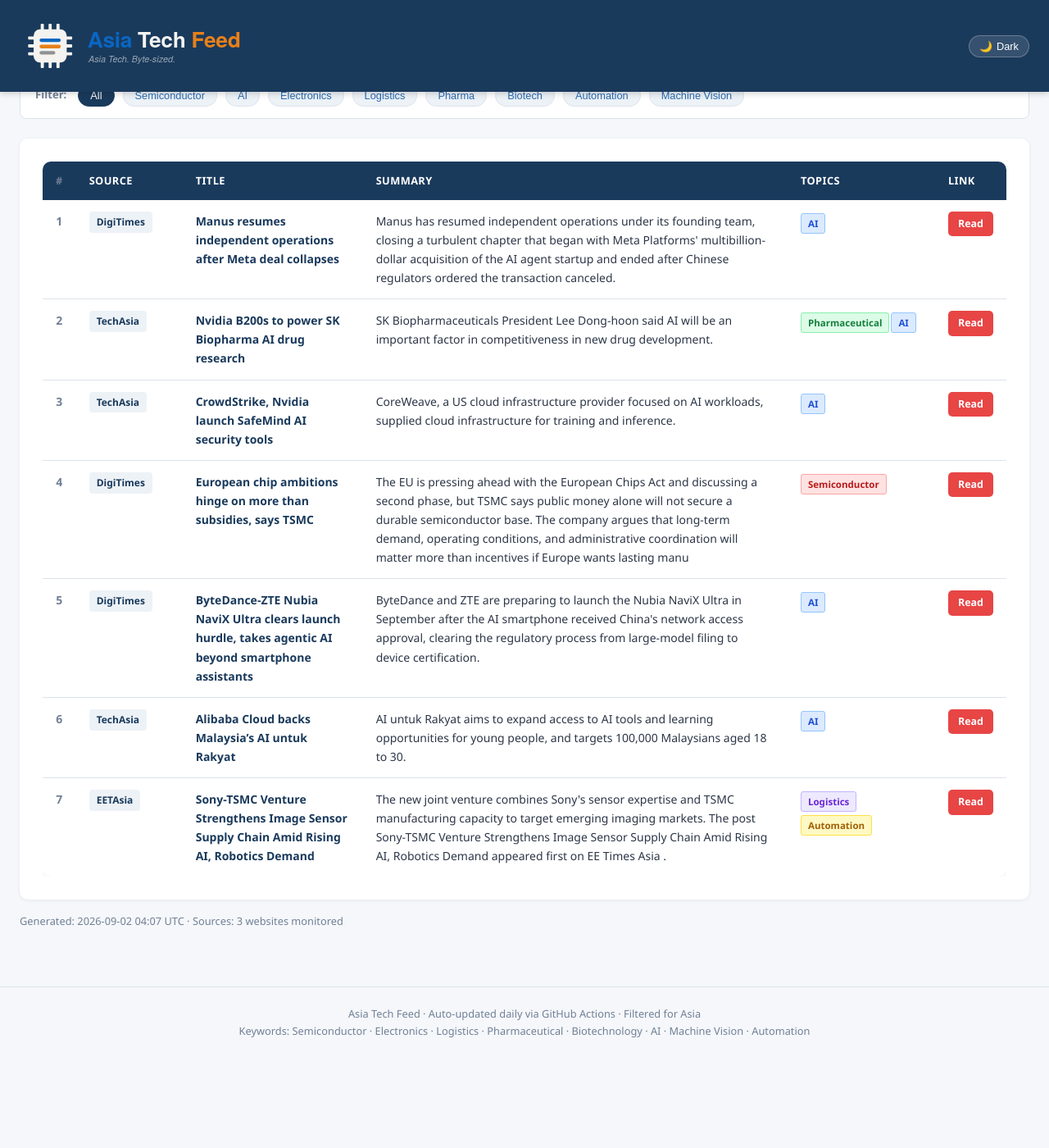
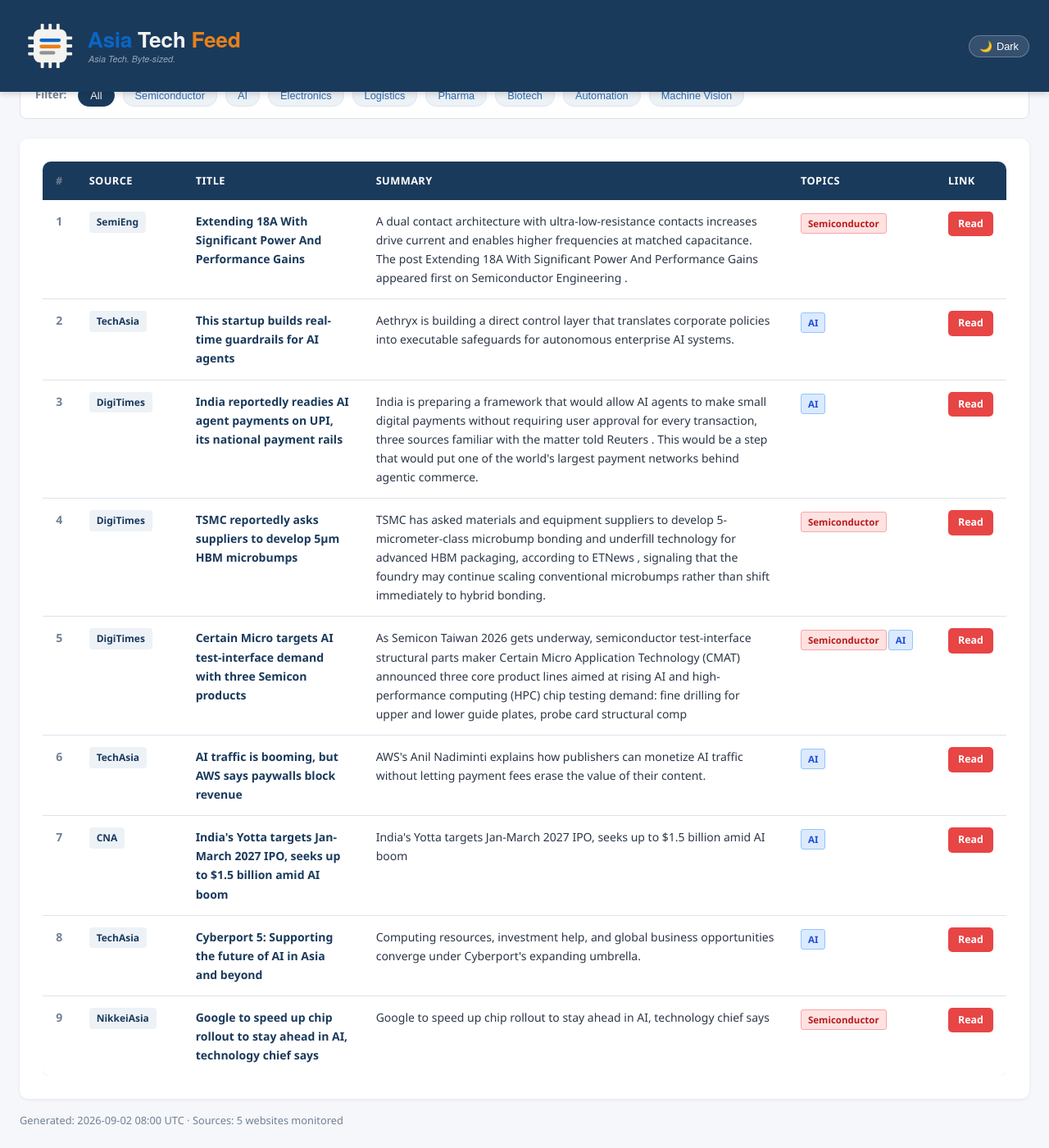
Before and after one commit to asiatechfeed/Asia-Tech-Feed, a Jekyll site: the page built from _posts/2026-09-02-asia-tech-news-digest.md, in a window 1280 px wide and 1400 px high, scrolled down 661 px. Shown: the whole window at 82% size. Built offline with Jekyll 4.4.1, drawn with Linux system fonts in a browser that asks for light colours; a script that is not in the unit is left out; before the commit the page ends 1951 px from its top, so only the background shows below that; some of the changed text lies outside the part shown.

Commit message:
📰 News digest 2026-09-02 (9 articles)

```diff
--- a/_posts/2026-09-02-asia-tech-news-digest.md
+++ b/_posts/2026-09-02-asia-tech-news-digest.md
@@ -1,16 +1,16 @@
 ---
 layout: post
 title: "Asia Tech News Digest - September 02, 2026"
-date: 2026-09-02 12:07:50 +0800
-articles_count: 7
-sources_count: 3
-sources: ["DigiTimes", "EETAsia", "TechAsia"]
+date: 2026-09-02 16:00:53 +0800
+articles_count: 9
+sources_count: 5
+sources: ["CNA", "DigiTimes", "NikkeiAsia", "SemiEng", "TechAsia"]
 csv_file: /assets/data/news-2026-09-02.tsv
-featured_title: "Manus resumes independent operations after Meta deal collapses"
-featured_url: "https://www.digitimes.com/news/a20260902VL214/manus-ai-agent-business-data-meta.html"
-featured_source: "DigiTimes"
-featured_summary: "Manus has resumed independent operations under its founding team, closing a turbulent chapter that began with Meta Platforms' multibillion-dollar acquisition of the AI agent startup and ended after Chinese regulators ordered the transaction canceled."
-featured_image: "https://img.digitimes.com/newsshow/20260902vl214_files/2_2b.jpg"
+featured_title: "Extending 18A With Significant Power And Performance Gains"
+featured_url: "https://semiengineering.com/extending-18a-with-significant-power-and-performance-gains/"
+featured_source: "SemiEng"
+featured_summary: "A dual contact architecture with ultra-low-resistance contacts increases drive current and enables higher frequencies at matched capacitance. The post Extending 18A With Significant Power And Performance Gains appeared first on Semiconductor Engineering ."
+featured_image: "https://semiengineering.com/wp-content/uploads/2026/09/Intel_Extending-18A-Power-Performance-Gains-fig0.webp?fit=1114%2C627&ssl=1"
 ---
 
 <table class="news-table">
@@ -27,59 +27,75 @@ featured_image: "https://img.digitimes.com/newsshow/20260902vl214_files/2_2b.jpg
 <tbody>
 <tr>
   <td class="col-num">1</td>
-  <td class="col-source"><span class="source-badge">DigiTimes</span></td>
-  <td class="col-title"><span class="article-title">Manus resumes independent operations after Meta deal collapses</span></td>
-  <td class="col-summary">Manus has resumed independent operations under its founding team, closing a turbulent chapter that began with Meta Platforms' multibillion-dollar acquisition of the AI agent startup and ended after Chinese regulators ordered the transaction canceled.</td>
-  <td class="col-tags"><span class="tag ai">AI</span></td>
-  <td class="col-link"><a class="btn-link" href="https://www.digitimes.com/news/a20260902VL214/manus-ai-agent-business-data-meta.html" target="_blank" rel="noopener">Read</a></td>
+  <td class="col-source"><span class="source-badge">SemiEng</span></td>
+  <td class="col-title"><span class="article-title">Extending 18A With Significant Power And Performance Gains</span></td>
+  <td class="col-summary">A dual contact architecture with ultra-low-resistance contacts increases drive current and enables higher frequencies at matched capacitance. The post Extending 18A With Significant Power And Performance Gains appeared first on Semiconductor Engineering .</td>
+  <td class="col-tags"><span class="tag semi">Semiconductor</span></td>
+  <td class="col-link"><a class="btn-link" href="https://semiengineering.com/extending-18a-with-significant-power-and-performance-gains/" target="_blank" rel="noopener">Read</a></td>
 </tr>
 <tr>
   <td class="col-num">2</td>
   <td class="col-source"><span class="source-badge">TechAsia</span></td>
-  <td class="col-title"><span class="article-title">Nvidia B200s to power SK Biopharma AI drug research</span></td>
-  <td class="col-summary">SK Biopharmaceuticals President Lee Dong-hoon said AI will be an important factor in competitiveness in new drug development.</td>
-  <td class="col-tags"><span class="tag bio">Pharmaceutical</span><span class="tag ai">AI</span></td>
-  <td class="col-link"><a class="btn-link" href="https://www.techinasia.com/sk-biopharma-taps-insilico-for-2-5b-ai-drug-deal" target="_blank" rel="noopener">Read</a></td>
+  <td class="col-title"><span class="article-title">This startup builds real-time guardrails for AI agents</span></td>
+  <td class="col-summary">Aethryx is building a direct control layer that translates corporate policies into executable safeguards for autonomous enterprise AI systems.</td>
+  <td class="col-tags"><span class="tag ai">AI</span></td>
+  <td class="col-link"><a class="btn-link" href="https://www.techinasia.com/startup-builds-realtime-guardrails-ai-agents" target="_blank" rel="noopener">Read</a></td>
 </tr>
 <tr>
   <td class="col-num">3</td>
-  <td class="col-source"><span class="source-badge">TechAsia</span></td>
-  <td class="col-title"><span class="article-title">CrowdStrike, Nvidia launch SafeMind AI security tools</span></td>
-  <td class="col-summary">CoreWeave, a US cloud infrastructure provider focused on AI workloads, supplied cloud infrastructure for training and inference.</td>
+  <td class="col-source"><span class="source-badge">DigiTimes</span></td>
+  <td class="col-title"><span class="article-title">India reportedly readies AI agent payments on UPI, its national payment rails</span></td>
+  <td class="col-summary">India is preparing a framework that would allow AI agents to make small digital payments without requiring user approval for every transaction, three sources familiar with the matter told Reuters . This would be a step that would put one of the world's largest payment networks behind agentic commerce.</td>
   <td class="col-tags"><span class="tag ai">AI</span></td>
-  <td class="col-link"><a class="btn-link" href="https://www.techinasia.com/crowdstrike-taps-nvidia-ai-to-speed-cyber-threat-detection" target="_blank" rel="noopener">Read</a></td>
+  <td class="col-link"><a class="btn-link" href="https://www.digitimes.com/news/a20260902VL207.html" target="_blank" rel="noopener">Read</a></td>
 </tr>
 <tr>
   <td class="col-num">4</td>
   <td class="col-source"><span class="source-badge">DigiTimes</span></td>
-  <td class="col-title"><span class="article-title">European chip ambitions hinge on more than subsidies, says TSMC</span></td>
-  <td class="col-summary">The EU is pressing ahead with the European Chips Act and discussing a second phase, but TSMC says public money alone will not secure a durable semiconductor base. The company argues that long-term demand, operating conditions, and administrative coordination will matter more than incentives if Europe wants lasting manu</td>
+  <td class="col-title"><span class="article-title">TSMC reportedly asks suppliers to develop 5μm HBM microbumps</span></td>
+  <td class="col-summary">TSMC has asked materials and equipment suppliers to develop 5-micrometer-class microbump bonding and underfill technology for advanced HBM packaging, according to ETNews , signaling that the foundry may continue scaling conventional microbumps rather than shift immediately to hybrid bonding.</td>
   <td class="col-tags"><span class="tag semi">Semiconductor</span></td>
-  <td class="col-link"><a class="btn-link" href="https://www.digitimes.com/news/a20260902PD211/eu-tsmc-subsidies-taiwan-fab.html" target="_blank" rel="noopener">Read</a></td>
+  <td class="col-link"><a class="btn-link" href="https://www.digitimes.com/news/a20260902VL218/tsmc-hbm-materials-equipment-technology.html" target="_blank" rel="noopener">Read</a></td>
 </tr>
 <tr>
   <td class="col-num">5</td>
   <td class="col-source"><span class="source-badge">DigiTimes</span></td>
-  <td class="col-title"><span class="article-title">ByteDance-ZTE Nubia NaviX Ultra clears launch hurdle, takes agentic AI beyond smartphone assistants</span></td>
-  <td class="col-summary">ByteDance and ZTE are preparing to launch the Nubia NaviX Ultra in September after the AI smartphone received China's network access approval, clearing the regulatory process from large-model filing to device certification.</td>
-  <td class="col-tags"><span class="tag ai">AI</span></td>
-  <td class="col-link"><a class="btn-link" href="https://www.digitimes.com/news/a20260902PD229/bytedance-zte-ai-smartphone-launch.html" target="_blank" rel="noopener">Read</a></td>
+  <td class="col-title"><span class="article-title">Certain Micro targets AI test-interface demand with three Semicon products</span></td>
+  <td class="col-summary">As Semicon Taiwan 2026 gets underway, semiconductor test-interface structural parts maker Certain Micro Application Technology (CMAT) announced three core product lines aimed at rising AI and high-performance computing (HPC) chip testing demand: fine drilling for upper and lower guide plates, probe card structural comp</td>
+  <td class="col-tags"><span class="tag semi">Semiconductor</span><span class="tag ai">AI</span></td>
+  <td class="col-link"><a class="btn-link" href="https://www.digitimes.com/news/a20260902PD224/ic-testing-interface-probe-card-demand-semicon-taiwan-2026.html" target="_blank" rel="noopener">Read</a></td>
 </tr>
 <tr>
   <td class="col-num">6</td>
   <td class="col-source"><span class="source-badge">TechAsia</span></td>
-  <td class="col-title"><span class="article-title">Alibaba Cloud backs Malaysia’s AI untuk Rakyat</span></td>
-  <td class="col-summary">AI untuk Rakyat aims to expand access to AI tools and learning opportunities for young people, and targets 100,000 Malaysians aged 18 to 30.</td>
+  <td class="col-title"><span class="article-title">AI traffic is booming, but AWS says paywalls block revenue</span></td>
+  <td class="col-summary">AWS's Anil Nadiminti explains how publishers can monetize AI traffic without letting payment fees erase the value of their content.</td>
   <td class="col-tags"><span class="tag ai">AI</span></td>
-  <td class="col-link"><a class="btn-link" href="https://www.techinasia.com/alibaba-cloud-expands-ai-capacity-malaysia" target="_blank" rel="noopener">Read</a></td>
+  <td class="col-link"><a class="btn-link" href="https://www.techinasia.com/ai-traffic-booming-aws-paywalls-block-revenue" target="_blank" rel="noopener">Read</a></td>
 </tr>
 <tr>
   <td class="col-num">7</td>
-  <td class="col-source"><span class="source-badge">EETAsia</span></td>
-  <td class="col-title"><span class="article-title">Sony-TSMC Venture Strengthens Image Sensor Supply Chain Amid Rising AI, Robotics Demand</span></td>
-  <td class="col-summary">The new joint venture combines Sony's sensor expertise and TSMC manufacturing capacity to target emerging imaging markets. The post Sony-TSMC Venture Strengthens Image Sensor Supply Chain Amid Rising AI, Robotics Demand appeared first on EE Times Asia .</td>
-  <td class="col-tags"><span class="tag logis">Logistics</span><span class="tag auto">Automation</span></td>
-  <td class="col-link"><a class="btn-link" href="https://www.eetasia.com/sony-tsmc-venture-strengthens-image-sensor-supply-chain-amid-rising-ai-robotics-demand/" target="_blank" rel="noopener">Read</a></td>
+  <td class="col-source"><span class="source-badge">CNA</span></td>
+  <td class="col-title"><span class="article-title">India's Yotta targets Jan-March 2027 IPO, seeks up to $1.5 billion amid AI boom</span></td>
+  <td class="col-summary">India's Yotta targets Jan-March 2027 IPO, seeks up to $1.5 billion amid AI boom</td>
+  <td class="col-tags"><span class="tag ai">AI</span></td>
+  <td class="col-link"><a class="btn-link" href="https://www.channelnewsasia.com/business/indias-yotta-targets-jan-march-2027-ipo-seeks-up-15-billion-amid-ai-boom-6357021" target="_blank" rel="noopener">Read</a></td>
+</tr>
+<tr>
+  <td class="col-num">8</td>
+  <td class="col-source"><span class="source-badge">TechAsia</span></td>
+  <td class="col-title"><span class="article-title">Cyberport 5: Supporting the future of AI in Asia and beyond</span></td>
+  <td class="col-summary">Computing resources, investment help, and global business opportunities converge under Cyberport's expanding umbrella.</td>
+  <td class="col-tags"><span class="tag ai">AI</span></td>
+  <td class="col-link"><a class="btn-link" href="https://www.techinasia.com/cyberport-5-supporting-future-ai-asia" target="_blank" rel="noopener">Read</a></td>
+</tr>
+<tr>
+  <td class="col-num">9</td>
+  <td class="col-source"><span class="source-badge">NikkeiAsia</span></td>
+  <td class="col-title"><span class="article-title">Google to speed up chip rollout to stay ahead in AI, technology chief says</span></td>
+  <td class="col-summary">Google to speed up chip rollout to stay ahead in AI, technology chief says</td>
+  <td class="col-tags"><span class="tag semi">Semiconductor</span></td>
+  <td class="col-link"><a class="btn-link" href="https://asia.nikkei.com/business/technology/artificial-intelligence/google-to-speed-up-chip-rollout-to-stay-ahead-in-ai-technology-chief-says" target="_blank" rel="noopener">Read</a></td>
 </tr>
 </tbody>
 </table>
```
Also changed, not shown: _data/seen_urls.json (+10 -1 lines), _digest_meta.json (+25 -23 lines), assets/data/news-2026-09-02.tsv (+9 -7 lines), assets/data/search-index.json.
